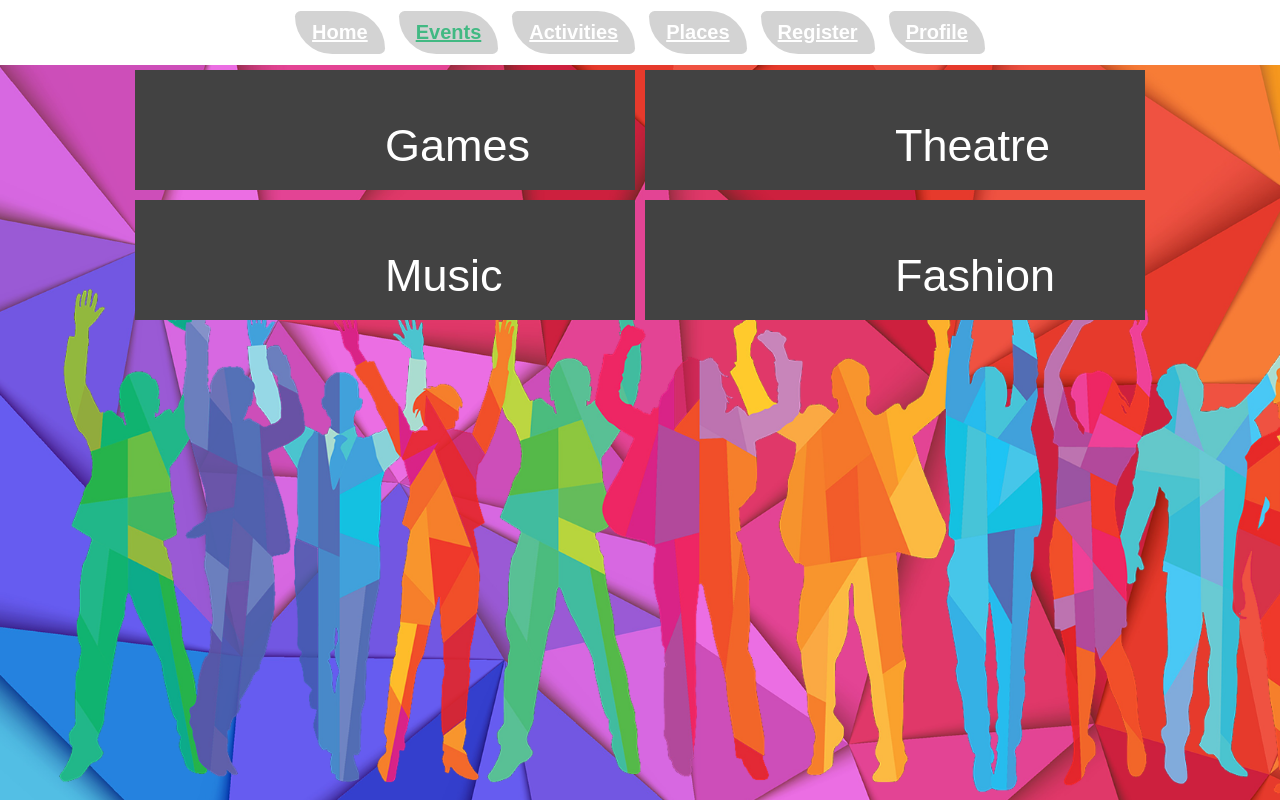
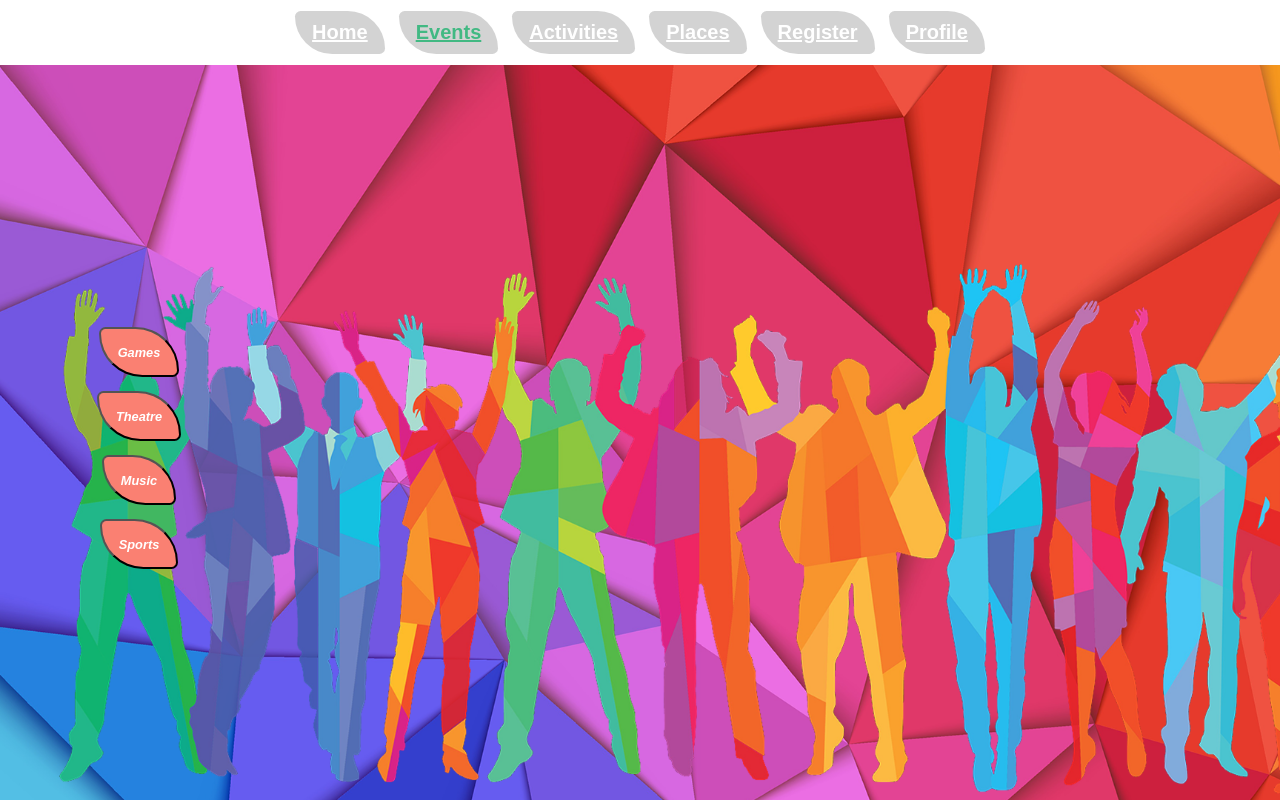
Before and after one commit to ohack38/vue_kurs_test, a Vue app: page /events in a window 1280 px wide. Built offline with nearby package versions, Linux system fonts and the light colour scheme; a web font is replaced by a local one.

Commit message:
styling changes

```diff
--- a/src/views/EventView.vue
+++ b/src/views/EventView.vue
@@ -1,12 +1,14 @@
 <template>
-  <div class="hello" infinite-scroll-disabled="busy" infinite-scroll-distance="10" >
-    <div>
+  <div class="eventItem" infinite-scroll-disabled="busy" infinite-scroll-distance="10" >
+    <div class="selectButtons">
       <button id="games" @click="select" type="button">Games</button>
       <button id="theatre" @click="select" type="button">Theatre</button>
       <button id="music" @click="select" type="button">Music</button>
-      <button id="fashion" @click="select" type="button">Fashion</button>
+      <button id="sports" @click="select" type="button">Sports</button>
     </div>
-    <Event v-bind:events="events"/>
+    <div class="eventColumn">
+      <Event v-bind:events="events"/>
+    </div>
 
   </div>
 
@@ -33,7 +35,7 @@ export default {
 
   },
   directives:{
-    infiniteScroll
+    infiniteScroll,
   },
   methods: {
     // Sök enligt kategori/tag
@@ -82,17 +84,33 @@ a {
   color: #b94295;
 }
 button{
-   width: 150px;
-    height: 120px;
-    padding: 50px 250px;
-    margin: 5px;
-    background-color: #424242;
-    color: white;
-    border: 5px;
-    cursor: pointer;
-    font-size: 45px;
+  font-weight: bold;
+  font-style: italic;
+  font-size: 1vw;
+  color: white;
+  height: 100%;
+  background-color: salmon;
+  border-radius: 15px 100px;
+  padding: 10px 17px;
+  margin: 7px;
 }
 button:hover {
-    background-image: linear-gradient(to right, green, lightgreen);
+    background-image: linear-gradient(to right, salmon, white);
+}
+.eventItem{
+  display: flex;
+  flex-direction: row;
+}
+.selectButtons{
+  flex-direction: column;
+  height: 50px;
+  width: 150px;
+  position: fixed;
+  top: 40%;
+  left: 5%;
+}
+.eventColumn{
+  display: flex;
+  flex-direction: column;
 }
 </style>
```
